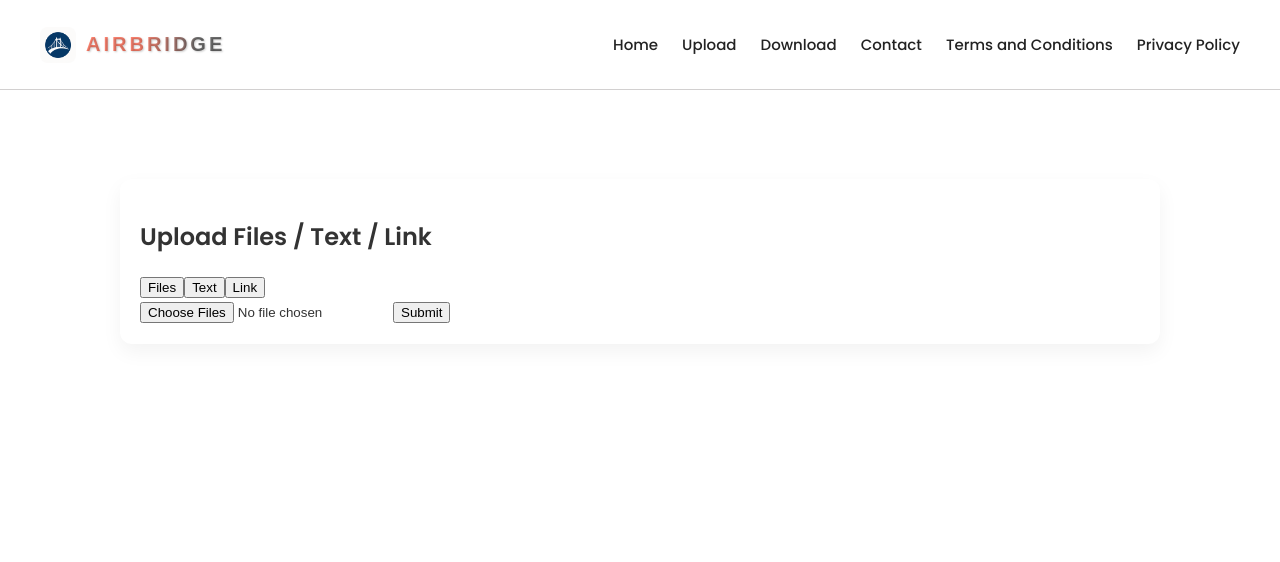
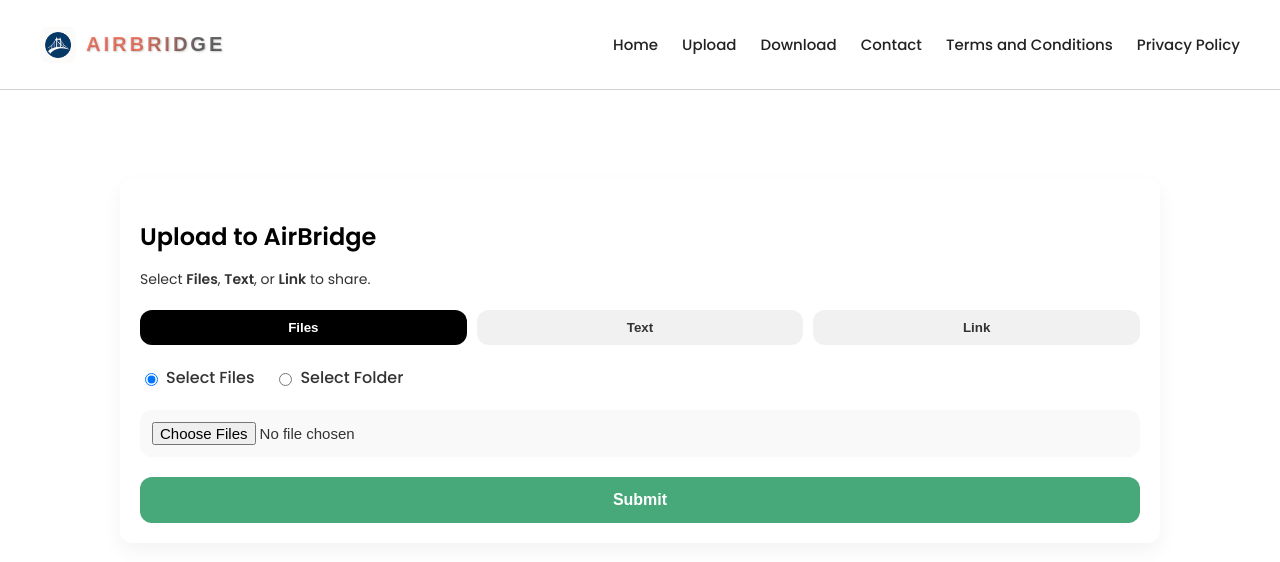
Before and after one commit to Sanjay-adepu/Airbridge, a React (Vite) app: page /upload in a window 1280 px wide. Shown: the top 562 px of the page. Built offline with nearby package versions, Linux system fonts and the light colour scheme.

Commit message:
Update Uploader.jsx

```diff
--- a/src/Uploader.jsx
+++ b/src/Uploader.jsx
@@ -1,63 +1,86 @@
 import React, { useState } from 'react';
-import Navbar from './Navbar/Navbar.jsx';
 import './Upload.css';
+import Navbar from "./Navbar/Navbar.jsx";
 import axios from 'axios';
 
-// 🔐 UploadThing token (ensure this is secure for production)
 const UPLOADTHING_TOKEN = 'eyJhcGlLZXkiOiJza19saXZlXzY3Nzc0NDMyZmI4YmY4ZWRiODdkMTYwZGMzZGY5ZTRhNGM5ZjA3OGI4MzRkNjgwZjMyMmJjOWE2MTIwMzJmM2UiLCJhcHBJZCI6InJnMDdnbmtrbzYiLCJyZWdpb25zIjpbInNlYTEiXX0=';
-
-// ✅ Custom function to generate the upload URL (matches your backend flow)
-const generateUploadThingUrl = (token) => {
-  // Replace `customUploader` with the actual UploadThing endpoint slug if needed
-  return `https://uploadthing.com/api/uploadFiles?slug=customUploader&utUploadToken=${token}`;
-};
 
 const UploadInterface = () => {
   const [selectedType, setSelectedType] = useState('files');
+  const [fileInputMode, setFileInputMode] = useState('files');
   const [files, setFiles] = useState([]);
   const [text, setText] = useState('');
   const [link, setLink] = useState('');
   const [code, setCode] = useState('');
   const [qrImage, setQrImage] = useState('');
+  const [uploading, setUploading] = useState(false);
 
-  const handleUpload = async () => {
-    if (selectedType === 'files' && files.length === 0) {
-      return alert('Please select at least one file.');
+  const handleSubmit = async () => {
+    const formData = new FormData();
+
+    const sessionData = {
+      files: [],
+      text: '',
+      link: '',
+    };
+
+    try {
+      setUploading(true);
+
+      if (selectedType === 'files') {
+        if (files.length === 0) return alert("Please select at least one file.");
+
+        for (const file of files) {
+          const uploadRes = await fetch("https://uploadthing.com/api/uploadFiles", {
+            method: "POST",
+            headers: {
+              Authorization: `Bearer ${UPLOADTHING_TOKEN}`,
+              "Content-Type": "application/json",
+            },
+            body: JSON.stringify({
+              files: [{ name: file.name, size: file.size, type: file.type }],
+            }),
+          });
+
+          const uploadJson = await uploadRes.json();
+          const { url, key } = uploadJson[0];
+
+          await fetch(url, {
+            method: "PUT",
+            headers: { "Content-Type": file.type },
+            body: file,
+          });
+
+          sessionData.files.push({
+            url: url.split("?")[0], // remove query params
+            name: file.name,
+            type: file.type,
+          });
         }
 
-    try {
-      const fileData = new FormData();
-      files.forEach((file) => fileData.append('files', file));
+      } else if (selectedType === 'text') {
+        if (!text.trim()) return alert("Please enter some text.");
+        sessionData.text = text.trim();
+      } else if (selectedType === 'link') {
+        if (!link.trim()) return alert("Please enter a link.");
+        sessionData.link = link.trim();
+      }
 
-      const uploadRes = await fetch(generateUploadThingUrl(UPLOADTHING_TOKEN), {
-        method: 'POST',
-        body: fileData,
+      // Send to backend
+      const backendRes = await axios.post('https://airbridge-backend.vercel.app/upload', sessionData, {
+        headers: { 'Content-Type': 'application/json' }
       });
 
-      const result = await uploadRes.json();
+      setCode(backendRes.data.code);
 
-      const uploadedFiles = result.files.map((file) => ({
-        url: file.url,
-        name: file.name,
-        type: file.type,
-        key: file.key,
-      }));
+      const qrRes = await axios.get(`https://airbridge-backend.vercel.app/qrcode/${backendRes.data.code}`);
+      setQrImage(qrRes.data.qr);
 
-      const sessionPayload = {
-        files: uploadedFiles,
-        text,
-        link,
-      };
-
-      const saveRes = await axios.post('https://airbridge-backend.vercel.app/save', sessionPayload);
-      const generatedCode = saveRes.data.code;
-      setCode(generatedCode);
-
-      const qrRes = await axios.get(`https://airbridge-backend.vercel.app/qrcode/${generatedCode}`);
-      setQrImage(qrRes.data.qr);
-    } catch (err) {
-      console.error('Upload failed:', err);
-      alert('Upload failed. Please try again.');
+    } catch (error) {
+      console.error("Upload failed:", error);
+      alert("Upload failed. Try again.");
+    } finally {
+      setUploading(false);
     }
   };
 
@@ -65,49 +88,92 @@
     <>
       <Navbar />
       <div className="upload-container">
-        <h2>Upload Files / Text / Link</h2>
-
-        <div className="upload-type-selector">
-          <button onClick={() => setSelectedType('files')}>Files</button>
-          <button onClick={() => setSelectedType('text')}>Text</button>
-          <button onClick={() => setSelectedType('link')}>Link</button>
+        <div className="instructions">
+          <h2>Upload to AirBridge</h2>
+          <p>Select <strong>Files</strong>, <strong>Text</strong>, or <strong>Link</strong> to share.</p>
         </div>
 
+        <div className="option-container">
+          {['files', 'text', 'link'].map(type => (
+            <button key={type}
+              onClick={() => setSelectedType(type)}
+              className={`option-btn ${selectedType === type ? 'active' : ''}`}>
+              {type.charAt(0).toUpperCase() + type.slice(1)}
+            </button>
+          ))}
+        </div>
+
+        <div className="dynamic-field">
           {selectedType === 'files' && (
+            <div className="file-upload-mode">
+              <div className="toggle-mode">
+                <label>
+                  <input type="radio" value="files"
+                    checked={fileInputMode === 'files'}
+                    onChange={() => setFileInputMode('files')} />
+                  Select Files
+                </label>
+                <label>
+                  <input type="radio" value="folder"
+                    checked={fileInputMode === 'folder'}
+                    onChange={() => setFileInputMode('folder')} />
+                  Select Folder
+                </label>
+              </div>
+
               <input
                 type="file"
                 multiple
-            onChange={(e) => setFiles([...e.target.files])}
+                {...(fileInputMode === 'folder' ? { webkitdirectory: 'true', directory: '' } : {})}
+                onChange={(e) => setFiles(Array.from(e.target.files))}
+                className="input-field"
               />
+            </div>
           )}
+
           {selectedType === 'text' && (
             <textarea
+              rows="4"
+              placeholder="Enter your message..."
               value={text}
               onChange={(e) => setText(e.target.value)}
-            placeholder="Enter text..."
-          />
-        )}
-        {selectedType === 'link' && (
-          <input
-            value={link}
-            onChange={(e) => setLink(e.target.value)}
-            placeholder="Enter link..."
+              className="textarea-field"
             />
           )}
 
-        <button onClick={handleUpload}>Submit</button>
+          {selectedType === 'link' && (
+            <input
+              type="url"
+              placeholder="Paste your link..."
+              value={link}
+              onChange={(e) => setLink(e.target.value)}
+              className="input-field"
+            />
+          )}
+        </div>
+
+        <button onClick={handleSubmit} className="submit-btn" disabled={uploading}>
+          {uploading ? "Uploading..." : "Submit"}
+        </button>
 
         {code && (
-          <div className="result">
-            <p><strong>Code:</strong> {code}</p>
+          <div className="result-container">
+            <h3>Generated Code:</h3>
+            <p>{code}</p>
             <a
               href={`https://airbridge-backend.vercel.app/download/${code}`}
               target="_blank"
-              rel="noreferrer"
+              rel="noopener noreferrer"
+              className="download-link"
             >
-              Download ZIP
+              Download Files
             </a>
-            {qrImage && <img src={qrImage} alt="QR Code" />}
+            {qrImage && (
+              <div className="qr-preview">
+                <h4>QR Code:</h4>
+                <img src={qrImage} alt="QR Code" />
+              </div>
+            )}
           </div>
         )}
       </div>
```
Lines whose indentation alone changed are shown as unchanged.
